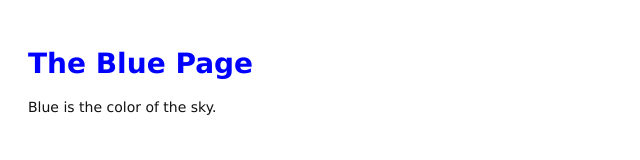
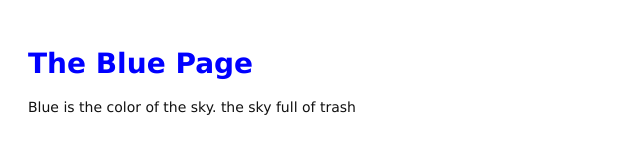
Before and after one commit to scalevnn/bay-tap-ve-nha, a plain HTML site: page blue.html in a window 1280 px wide. Shown: the whole page, without its empty margins (0-640 px from the left). Drawn offline with Linux system fonts and the light colour scheme.

Commit message:
change blue

```diff
--- a/blue.html
+++ b/blue.html
@@ -8,6 +8,6 @@
 </head>
 <body>
   <h1 style="color: #00F">The Blue Page</h1>
-  <p>Blue is the color of the sky.</p>
+  <p>Blue is the color of the sky. the sky full of trash</p>
 </body>
 </html>
```
